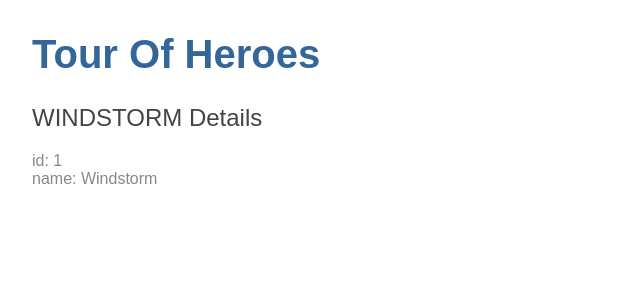
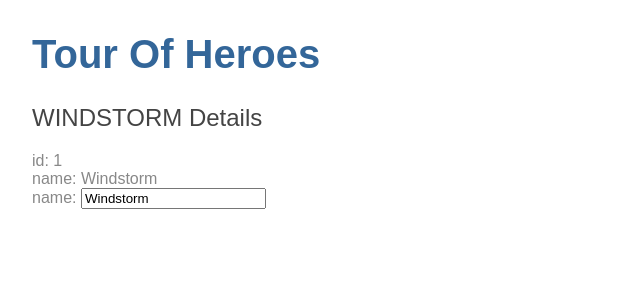
Before and after one commit to nitishkumaram/angular-tour-of-heroes, an Angular app: page / in a window 1280 px wide. Shown: the top 300 px of the page, without its empty margins (0-640 px from the left). Built offline with nearby package versions, Linux system fonts and the light colour scheme.

Commit message:
Created the Hero Editor

```diff
--- a/src/app/heroes/heroes.component.html
+++ b/src/app/heroes/heroes.component.html
@@ -1,3 +1,9 @@
-<h2>{{hero_property.name | uppercase}} Details</h2>
-<div><span>id: </span>{{hero_property.id}}</div>
-<div><span>name: </span>{{hero_property.name}}</div>
+<h2>{{hero.name | uppercase}} Details</h2>
+<div><span>id: </span>{{hero.id}}</div>
+<div><span>name: </span>{{hero.name}}</div>
+
+<div>
+    <label>name:
+        <input [(ngModel)]="hero.name" placeholder="name">
+    </label>
+</div>
--- a/src/app/heroes/heroes.component.ts
+++ b/src/app/heroes/heroes.component.ts
@@ -8,7 +8,7 @@
 })
 export class HeroesComponent implements OnInit {
 
-  hero_property: Hero = {
+  hero: Hero = {
     id: 1,
     name: 'Windstorm',
   }
```
Also changed, not shown: src/app/app.module.ts (+5 -2 lines).
